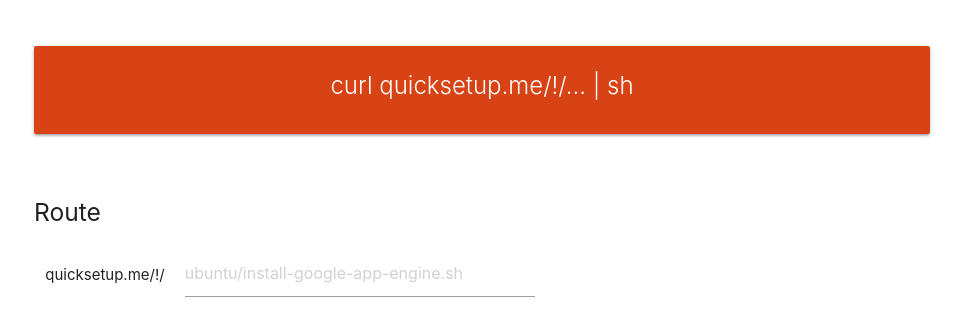
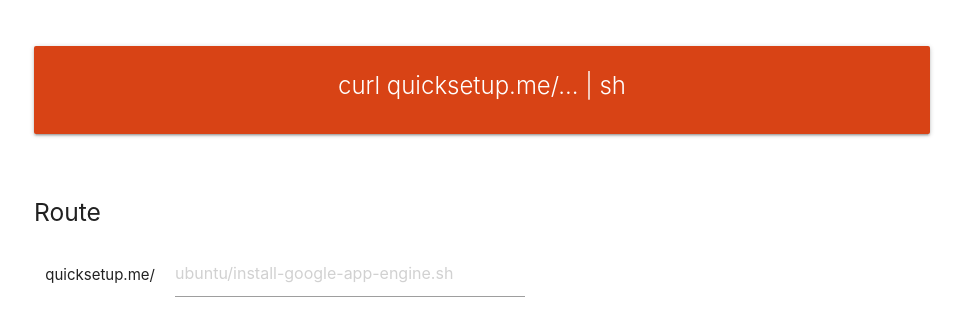
Before and after one commit to Parth-Mehrotra/QuickSetup, a plain HTML site: page frontend/index.html in a window 1280 px wide. Shown: the part 128-461 px from the top of the page, without its empty margins (158-1121 px from the left). Drawn offline with nearby package versions, Linux system fonts and the light colour scheme; some packages are replaced by stand-ins of ours; a script that the page names is missing.

Commit message:
removed the questionmark

```diff
--- a/frontend/index.html
+++ b/frontend/index.html
@@ -51,7 +51,7 @@
 			  <div id="sample" class="row center-align">
 				  <div class="card deep-orange darken-3">
 					<div class="card-content white-text">
-					  <span id="example" class="card-title">curl quicksetup.me/!/... | sh</span>
+					  <span id="example" class="card-title">curl quicksetup.me/... | sh</span>
 					</div>
 					<div id="card-action" class="card-action">
 					  <a id="copy-to-clipboard" class="waves-effect waves-light btn">Copy to clipboard</a>
@@ -66,7 +66,7 @@
 				<form class="col s12">
 					<div class="row">
 						<div class="input-field col s12">
-							<span>quicksetup.me/!/</span><input placeholder="ubuntu/install-google-app-engine.sh" id="route" type="text" >
+							<span>quicksetup.me/</span><input placeholder="ubuntu/install-google-app-engine.sh" id="route" type="text" >
 						</div>
 					</div>
 				</form>
```
